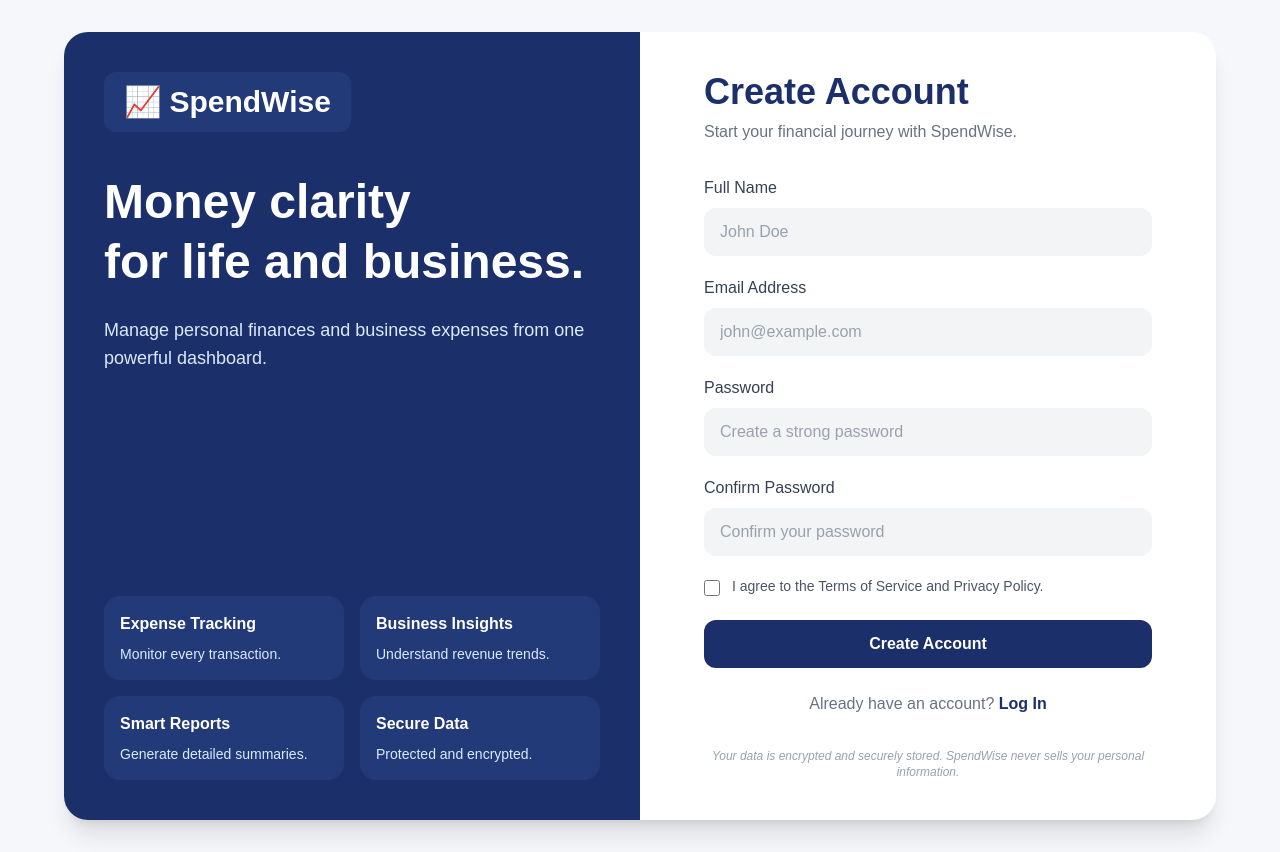
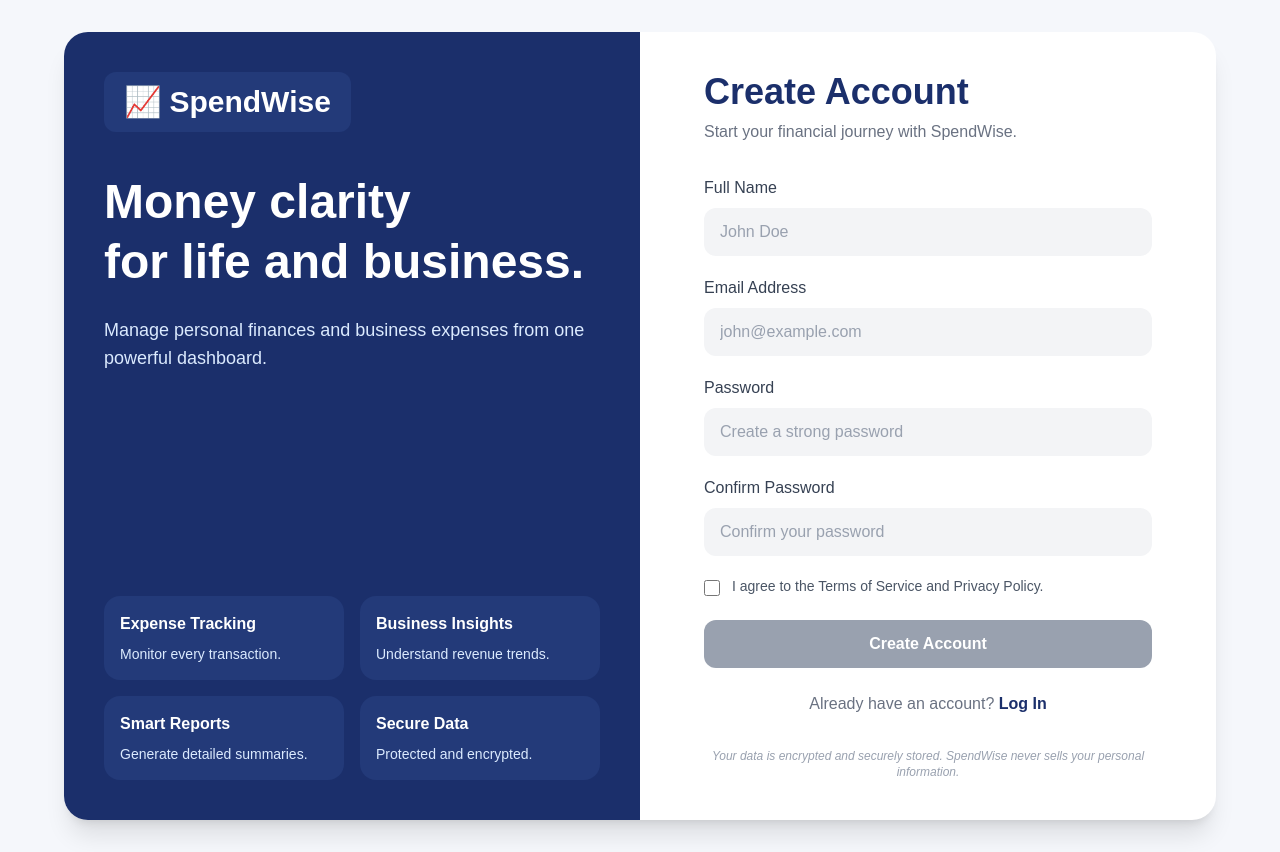
Before and after one commit to siddhibankar08-collab/expense-tracker, a Next.js app: page /sign_up in a window 1280 px wide. Built offline with nearby package versions, Linux system fonts and the light colour scheme; no server answers.

Commit message:
Fix login signup link and complete signup flow

```diff
--- a/app/login/page.js
+++ b/app/login/page.js
@@ -202,7 +202,10 @@ const handleLogin = async () => {
             <div className="text-center mt-5">
               <p className="text-xs">
                 Don't have an account?{" "}
-              <span className="font-semibold underline cursor-pointer">
+                <span
+                  className="font-semibold underline cursor-pointer"
+                  onClick={() => router.push("/sign_up")}
+                >
                   Sign up
                 </span>
               </p>
--- a/app/sign_up/page.js
+++ b/app/sign_up/page.js
@@ -1,34 +1,15 @@
 "use client";
+
+import { useState } from "react";
+import { useRouter } from "next/navigation";
 import { supabase } from "@/lib/supabaseClient";
 
-import { useState } from "react";
-
-export default function Home()
- {
+export default function Home() {
   const [fullName, setFullName] = useState("");
   const [email, setEmail] = useState("");
   const [password, setPassword] = useState("");
   const [confirmPassword, setConfirmPassword] = useState("");
   const [acceptedTerms, setAcceptedTerms] = useState(false);
-
-
-  const handleSignUp = async () => {
-  console.log("Sign up button successfully clicked!");
-
-  const { data, error } = await supabase.auth.signUp({
-    email,
-    password,
-    options: {
-      data: {
-        full_name: fullName,
-      },
-    },
-  });
-
-  console.log("DATA:", data);
-  console.log("ERROR:", error);
-};
-
 
   const hasMinLength = password.length >= 8;
   const hasUppercase = /[A-Z]/.test(password);
@@ -54,6 +35,34 @@ export default function Home()
     passwordsMatch &&
     acceptedTerms;
 
+  const router = useRouter();
+
+async function handleSignUp(e) {
+  e.preventDefault();
+
+  if (!canCreateAccount) {
+    return;
+  }
+
+  const { data, error } = await supabase.auth.signUp({
+    email,
+    password,
+    options: {
+      data: {
+        full_name: fullName,
+      },
+    },
+  });
+
+  if (error) {
+    // for now, just log it; later we can show it in the UI
+    console.error("Signup error:", error.message);
+    return;
+  }
+
+  // signup OK – maybe redirect to login
+  router.push("/login");
+}
   return (
     <div className="min-h-screen bg-[#F5F7FB] flex items-center justify-center px-6 py-8">
       <div className="w-full max-w-6xl bg-white rounded-3xl overflow-hidden shadow-xl grid lg:grid-cols-2">
@@ -129,6 +138,7 @@ export default function Home()
               Start your financial journey with SpendWise.
             </p>
 
+          <form onSubmit={handleSignUp}>
   {/* Full Name */}
   <div className="mb-5">
     <label className="block text-gray-700 font-medium mb-2">
@@ -207,9 +217,7 @@ export default function Home()
     <input
       type="password"
       value={confirmPassword}
-                onChange={(e) =>
-                  setConfirmPassword(e.target.value)
-                }
+      onChange={(e) => setConfirmPassword(e.target.value)}
       placeholder="Confirm your password"
       className="w-full bg-gray-100 text-gray-900 placeholder:text-gray-400 rounded-xl px-4 py-3 outline-none focus:ring-2 focus:ring-[#1B2F6B]"
     />
@@ -217,9 +225,7 @@ export default function Home()
     {confirmPassword.length > 0 && (
       <p
         className={`mt-2 text-sm ${
-                    passwordsMatch
-                      ? "text-green-600"
-                      : "text-red-500"
+          passwordsMatch ? "text-green-600" : "text-red-500"
         }`}
       >
         {passwordsMatch
@@ -234,9 +240,7 @@ export default function Home()
     <input
       type="checkbox"
       checked={acceptedTerms}
-                onChange={(e) =>
-                  setAcceptedTerms(e.target.checked)
-                }
+      onChange={(e) => setAcceptedTerms(e.target.checked)}
       className="h-4 w-4 mt-1 accent-[#1B2F6B]"
     />
 
@@ -247,12 +251,17 @@ export default function Home()
 
   {/* Button */}
   <button
-  onClick={handleSignUp}
-  // disabled={!canCreateAccount} // Temporarily commented out for testing
-  className="w-full py-3 rounded-xl font-semibold text-white bg-[#1B2F6B] hover:bg-[#142252]"
+    type="submit"
+    disabled={!canCreateAccount}
+    className={`w-full py-3 rounded-xl font-semibold text-white transition-all duration-300 ${
+      canCreateAccount
+        ? "bg-[#1B2F6B] hover:bg-[#142252] hover:shadow-lg"
+        : "bg-gray-400 cursor-not-allowed"
+    }`}
   >
     Create Account
   </button>
+</form>
 
 {/* Login */}
 <p className="text-center text-gray-500 mt-6">
```
Lines whose indentation alone changed are shown as unchanged.
